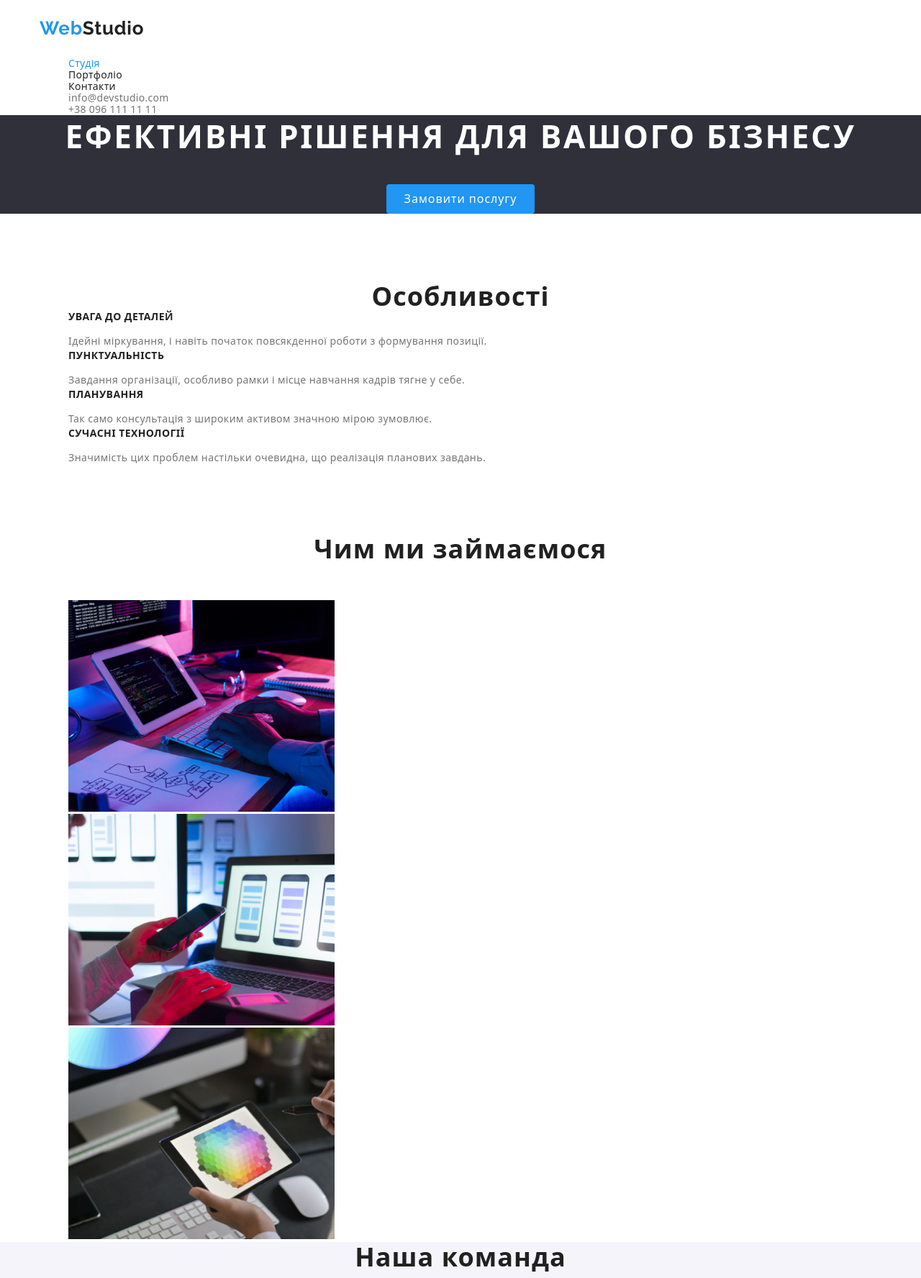
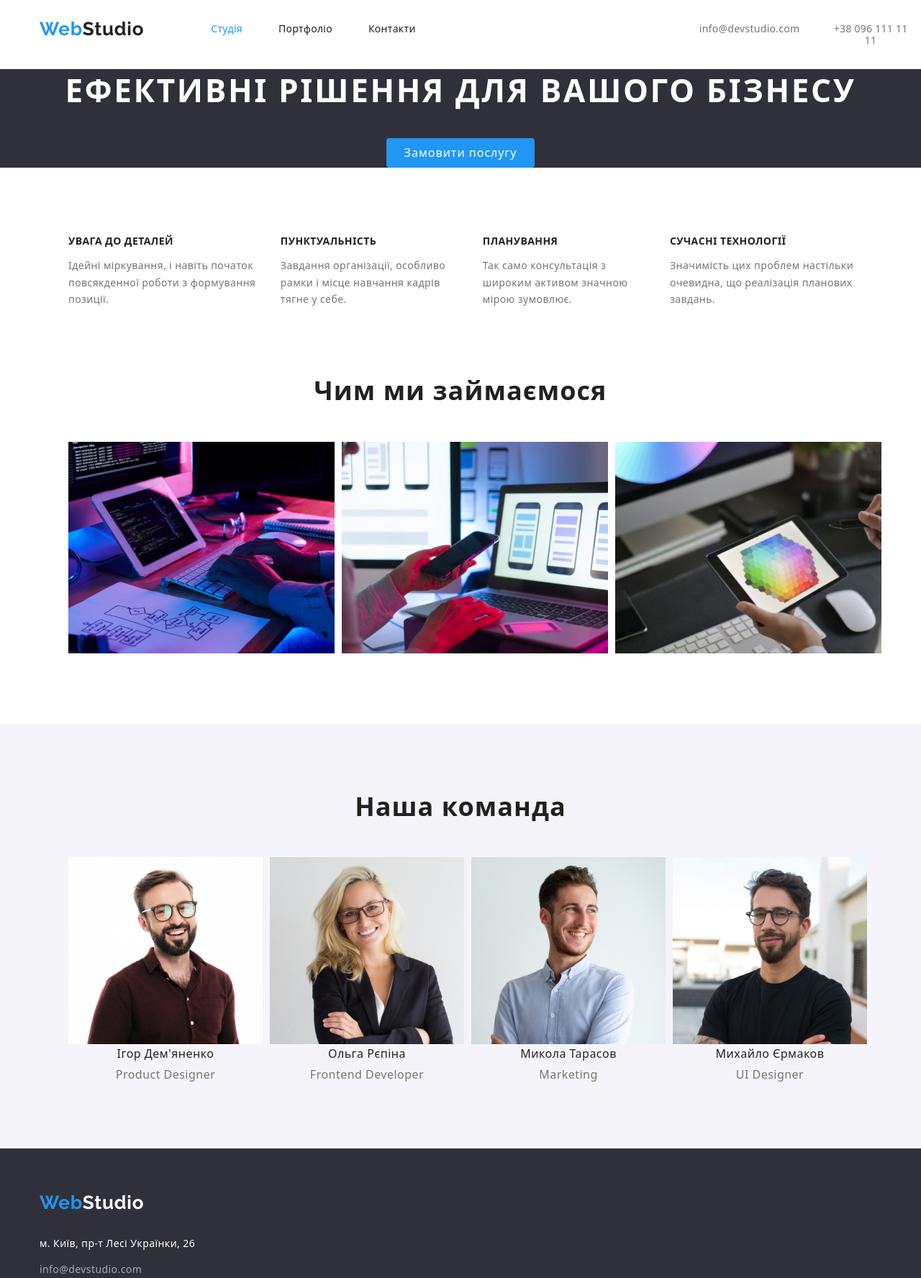
Before and after one commit to Obbjh/goit_markup_hw-02, a plain HTML site: page index.html in a window 1280 px wide. Shown: the top 1776 px of the page at 72% size. Drawn offline with nearby package versions, Linux system fonts and the light colour scheme.

Commit message:
add display:flex for index.html and portfolio.html
Додав display:flex index.html та portfolio.html, проблема з відступами margin у списку та відступом зліва

```diff
--- a/css/styles.css
+++ b/css/styles.css
@@ -41,10 +41,37 @@ body {
     padding-right: 15px;
 }
 
+.container-nav {
+    margin-left: auto;
+    margin-right: auto;
+    width: 1200px;
+}
+
+.container-contacts {
+    margin-left: auto;
+    margin-right: auto;
+
+}
+
+.container-main {
+    display: flex;
+    margin-left: auto;
+    margin-right: auto;
+    width: 1200px;
+    padding-left: 15px;
+    padding-right: 15px;
+    text-align: center;
+}
+
+.conteiner-main-nav {
+    display: flex;
+    align-items: center;
+    margin-left: auto;
+}
+
 .logo {
     display: inline-block;
-    margin-top: 24px;
-    margin-bottom: 25px;
+    margin-right: 93px;
 
     font-family: 'Raleway',sans-serif;
     font-style: normal;
@@ -66,6 +93,9 @@ body {
 }
 
 .site-nav-list {
+    padding-left: 0;
+    padding-right: 0;
+    display: flex;
     font-style: normal;
     font-weight: 500;
     font-size: 14px;
@@ -75,7 +105,30 @@ body {
     color: color white;
 }
 
+.site-nav-item {
+    margin-right: 50px;
+}
+
+.site-nav-item:last-child {
+    margin-right: 354px;
+}
+
+.contacts {
+    display: flex;
+    padding-top: 32px;
+    padding-bottom: 32px;
+    width: 337px;
+}
+
+.container-item + .container-item {
+    margin-left: 40px;
+}
+
 .nav-link {
+    display: block;
+    padding-top: 32px;
+    padding-bottom: 32px;
+
     font-style: normal;
     font-weight: 500;
     font-size: 14px;
@@ -176,7 +229,12 @@ button {
 }
 
 .features-list  {
+    display: flex;
     color: var(--primary-text-color);
+}
+
+.features-item {
+    margin-right: 30px;
 }
 
 .title {
@@ -201,9 +259,18 @@ button {
 }
 
 /* Works*/
-.work-list .item {
-padding-top: 92;
-padding-bottom: 0;
+.work-list-item {
+    display: flex;
+    flex-wrap: wrap;
+    padding-bottom: 94px;
+}
+
+.item {
+    margin-right: 10px;
+}
+
+.item:last-child {
+    margin-right: 0px;
 }
 
 .section {
@@ -219,7 +286,22 @@ padding-bottom: 0;
 .section-team {
     margin-top: 0;
     margin-bottom: 0;
+    padding-top: 94px;
+    padding-bottom: 94px;
     background-color: var(--background-color-user)
+}
+
+.list-team {
+    display: flex;
+    flex-wrap: wrap;
+}
+
+.item-team {
+    margin-right: 10px;
+}
+
+.item-team:last-child {
+    margin-right: 0px;
 }
 
 .section.no-padding {
@@ -319,12 +401,41 @@ footer {
     margin-bottom: 0;
 }
 
+.filter-list {
+    display: flex;
+    justify-content: center
+}
+
+.filter-item {
+    margin-right: 8px;
+}
+
+.filter-item:last-child {
+    margin-right: 0px;
+}
+
+.exapmle-list {
+    justify-content: center;
+    display: flex;
+    flex-wrap: wrap;
+}
+
+.flex-element {
+    margin-right: 10px;
+    width: 370px;
+}
+
+.flex-element:nth-child(3n) {
+    margin-right: 0;
+}
+
 .filter-button {
     display: inline-block;
     border-radius: 4px;
     padding: 6px 22px;
     margin-bottom: 50px;
     text-align: center;
+    min-width: 67px;
 
     font-weight: 500;
     font-size: 16px;
@@ -372,6 +483,10 @@ a {
     margin-bottom: 12px;
 }
 
+.address-item:last-child {
+    margin-bottom: 0px;
+}
+
 .projects-title {
     margin-top: 0;
     margin-bottom: 0;
--- a/index.html
+++ b/index.html
@@ -21,34 +21,37 @@
 
   <body>
     <header class="page-header">
-      <div class="container">
-        <nav>
+      <div class="container-main">
+        <div class="container-nav">
+          <nav class="conteiner-main-nav">
             <a href="/index.html" class="logo"
               ><span class="accent">Web</span>Studio</a
             >
-
             <ul class="site-nav-list">
-            <li><a href="./index.html" class="nav-link current">Студія</a></li>
-            <li><a href="./portfolio.html" class="nav-link">Портфоліо</a></li>
-            <li><a href="" class="nav-link">Контакти</a></li>
+              <li class="site-nav-item">
+                <a href="./index.html" class="nav-link current">Студія</a>
+              </li>
+              <li class="site-nav-item"><a href="./portfolio.html" class="nav-link">Портфоліо</a></li>
+              <li class="site-nav-item"><a href="" class="nav-link">Контакти</a></li>
             </ul>
           </nav>
         </div>
 
         <!-- contacts -->
-      <div class="container">
+        <div class="container-contacts">
           <ul class="contacts">
-          <li>
+            <li class="container-item">
               <a href="mailto:info@devstudio.com" class="contacts-link"
                 >info@devstudio.com</a
               >
             </li>
-          <li>
+            <li class="container-item">
               <a href="tel:+380961111111" class="contacts-link"
                 >+38 096 111 11 11</a
               >
             </li>
           </ul>
+        </div>
       </div>
     </header>
 
@@ -62,30 +65,30 @@
 
       <section class="section">
         <div class="container">
-          <h2 class="features-section-title">Особливості</h2>
+          <!-- <h2 class="features-section-title">Особливості</h2> -->
 
           <ul class="features-list">
-            <li>
+            <li class="features-item">
               <h3 class="title">УВАГА ДО ДЕТАЛЕЙ</h3>
               <p class="features">
                 Ідейні міркування, і навіть початок повсякденної роботи з
                 формування позиції.
               </p>
             </li>
-            <li>
+            <li class="features-item">
               <h3 class="title">ПУНКТУАЛЬНІСТЬ</h3>
               <p class="features">
                 Завдання організації, особливо рамки і місце навчання кадрів
                 тягне у себе.
               </p>
             </li>
-            <li>
+            <li class="features-item">
               <h3 class="title">ПЛАНУВАННЯ</h3>
               <p class="features">
                 Так само консультація з широким активом значною мірою зумовлює.
               </p>
             </li>
-            <li>
+            <li class="features-item">
               <h3 class="title">СУЧАСНІ ТЕХНОЛОГІЇ</h3>
               <p class="features">
                 Значимість цих проблем настільки очевидна, що реалізація
@@ -106,7 +109,6 @@
                 src="./images/image1.jpg"
                 alt="розробка Frontend та Backend контенту"
                 width="370"
-                height="294"
               />
             </li>
             <li class="item">
@@ -114,7 +116,6 @@
                 src="./images/image2.jpg"
                 alt="адаптивна верстка для пристроїв"
                 width="370"
-                height="294"
               />
             </li>
             <li class="item">
@@ -122,7 +123,6 @@
                 src="./images/image3.jpg"
                 alt="підготовка дизайну та стилю"
                 width="370"
-                height="294"
               />
             </li>
           </ul>
@@ -133,43 +133,39 @@
         <div class="container">
           <h2 class="section-title">Наша команда</h2>
 
-          <ul>
-            <li>
+          <ul class="list-team">
+            <li class="item-team">
               <img
                 src="./images/photo1.jpg"
                 alt="фото члена команди WebStudio Ігора Дем'яненко"
                 width="270"
-                height="260"
               />
               <h3 class="user">Ігор Дем'яненко</h3>
               <p class="user-profession">Product Designer</p>
             </li>
-            <li>
+            <li class="item-team">
               <img
                 src="./images/photo2.jpg"
                 alt="фото члена команди WebStudio Ольги Рєпіної"
                 width="270"
-                height="260"
               />
               <h3 class="user">Ольга Рєпіна</h3>
               <p class="user-profession">Frontend Developer</p>
             </li>
-            <li>
+            <li class="item-team">
               <img
                 src="./images/photo3.jpg"
                 alt="фото члена команди WebStudio Миколи Тарасова"
                 width="270"
-                height="260"
               />
               <h3 class="user">Микола Тарасов</h3>
               <p class="user-profession">Marketing</p>
             </li>
-            <li>
+            <li class="item-team">
               <img
                 src="./images/photo4.jpg"
                 alt="фото члена команди WebStudio Михайла Єрмакова"
                 width="270"
-                height="260"
               />
               <h3 class="user">Михайло Єрмаков</h3>
               <p class="user-profession">UI Designer</p>
```
Also changed, not shown: portfolio.html (+30 -28 lines). Lines whose indentation alone changed are shown as unchanged.
